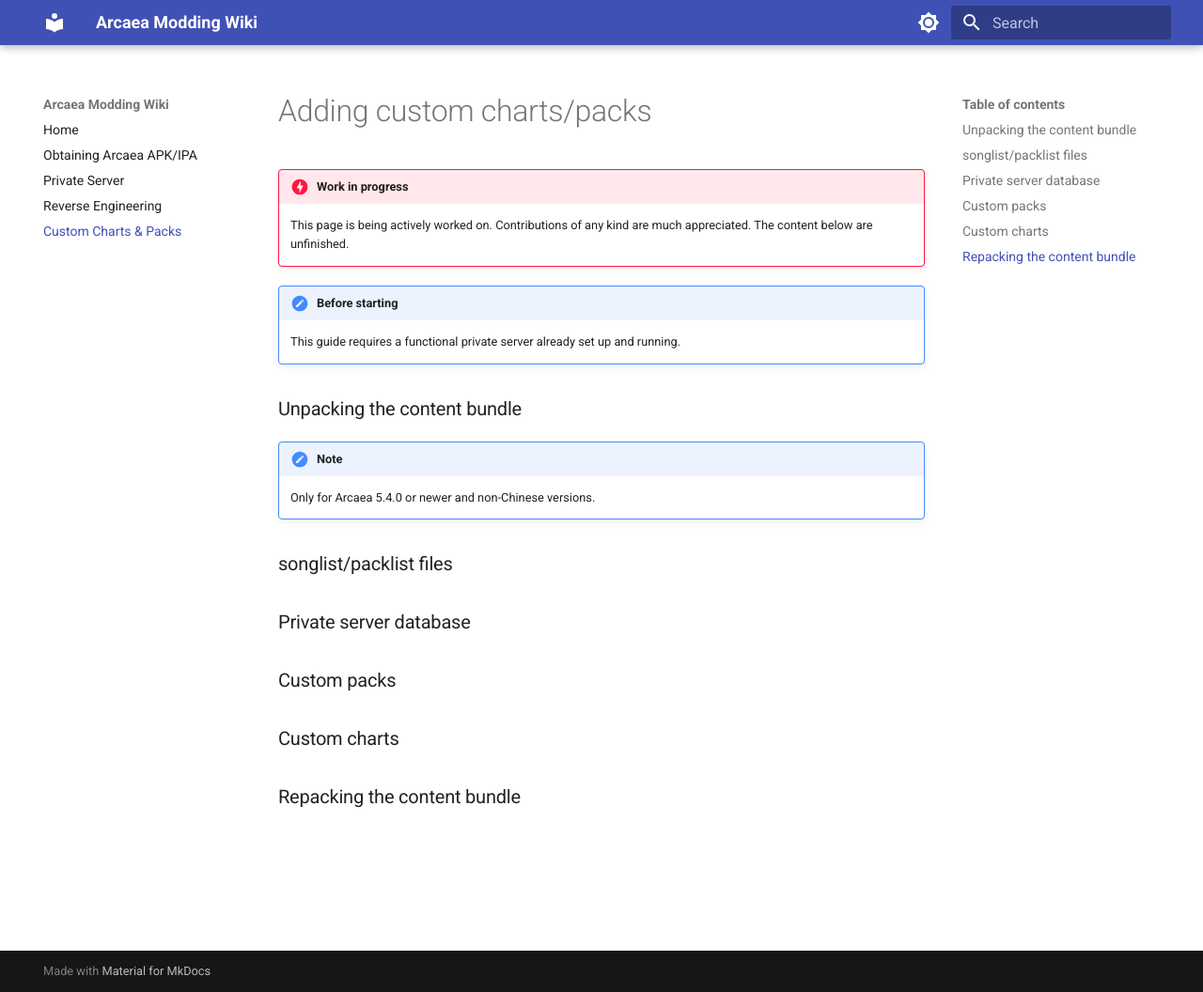
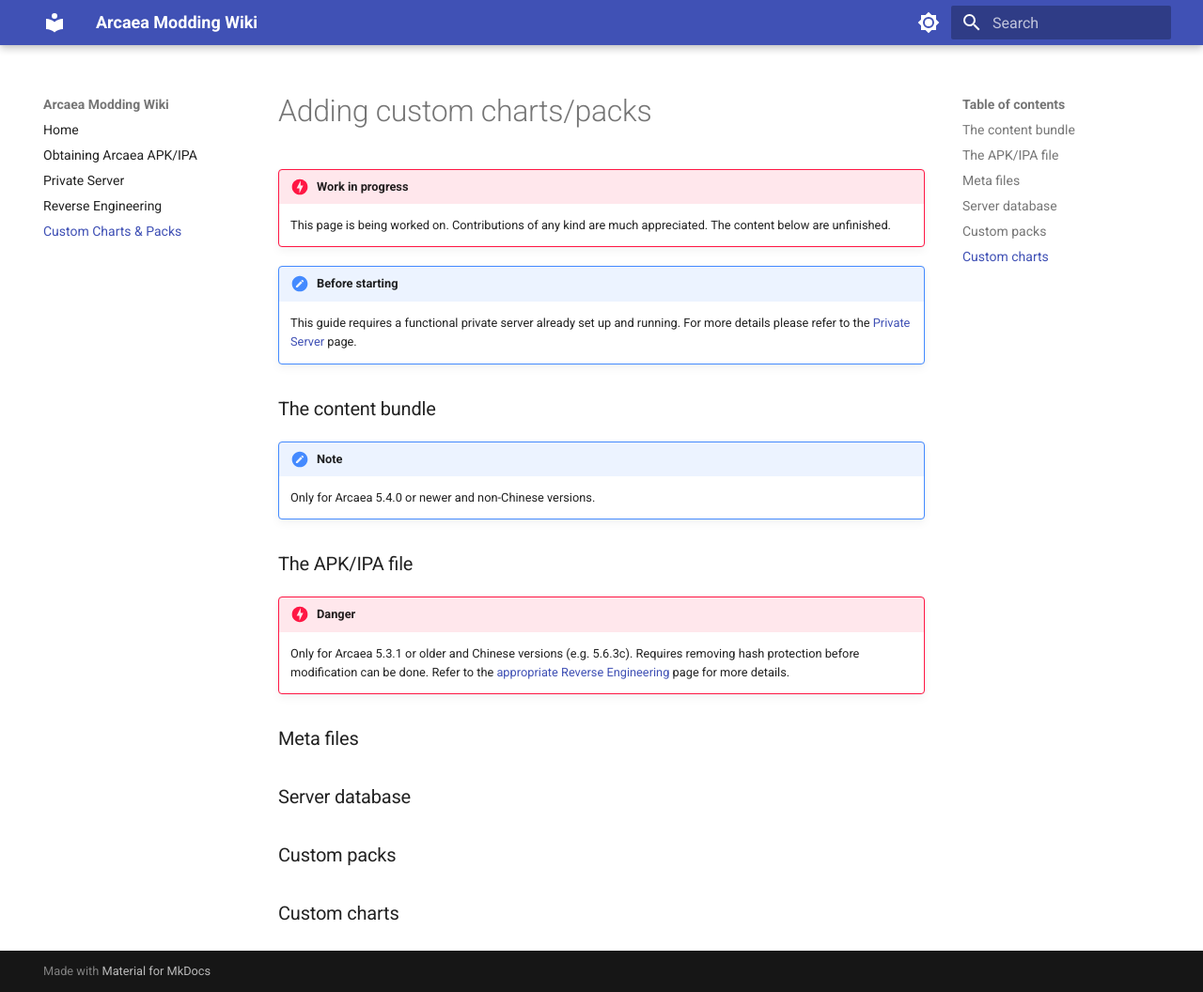
Before and after one commit to FishiaT/arcmodwiki, an MkDocs documentation site: the page built from docs/custom-charts-packs.md, in a window 1280 px wide and 1056 px high. Shown: the whole window at 94% size. Built offline with MkDocs 1.6.1 and Material for MkDocs 9.7.7, drawn with Linux system fonts in a browser that asks for light colours.

Commit message:
Update
Some small tweaks

```diff
--- a/docs/custom-charts-packs.md
+++ b/docs/custom-charts-packs.md
@@ -1,21 +1,23 @@
 # Adding custom charts/packs
 
 !!! danger "Work in progress"
-    This page is being actively worked on. Contributions of any kind are much appreciated. The content below are unfinished.
+    This page is being worked on. Contributions of any kind are much appreciated. The content below are unfinished.
 
 !!! note "Before starting"
-    This guide requires a functional private server already set up and running.
+    This guide requires a functional private server already set up and running. For more details please refer to the [Private Server](private-server.md) page.
 
-### Unpacking the content bundle
+### The content bundle
 !!! note
     Only for Arcaea 5.4.0 or newer and non-Chinese versions.
 
-### songlist/packlist files
+### The APK/IPA file
+!!! danger
+    Only for Arcaea 5.3.1 or older and Chinese versions (e.g. 5.6.3c). Requires removing hash protection before modification can be done. Refer to the [appropriate Reverse Engineering](offline-mod.md#removing-hash-verification) page for more details.
 
-### Private server database
+### Meta files
+
+### Server database
 
 ### Custom packs
 
 ### Custom charts
-
-### Repacking the content bundle
```
Also changed, not shown: docs/private-server.md (+5 -1 lines).
